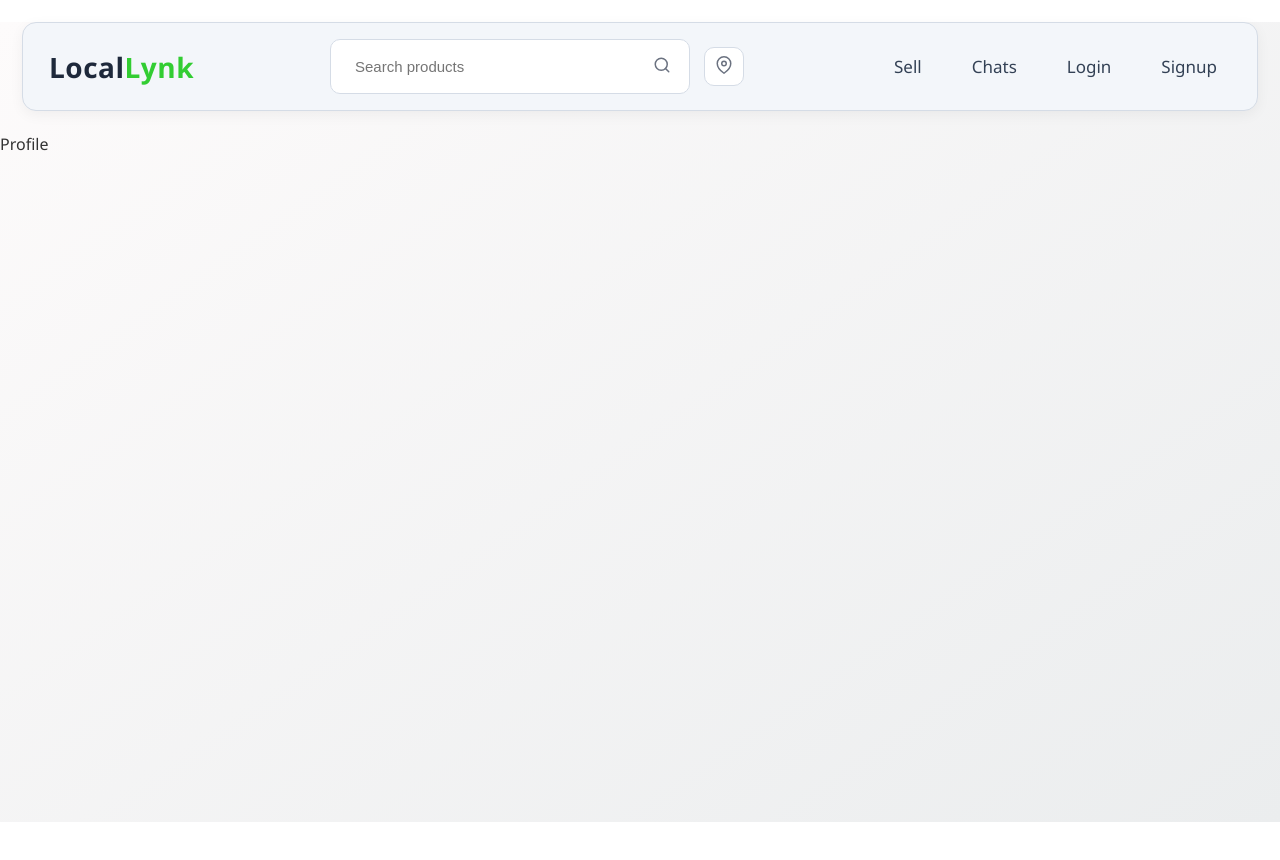
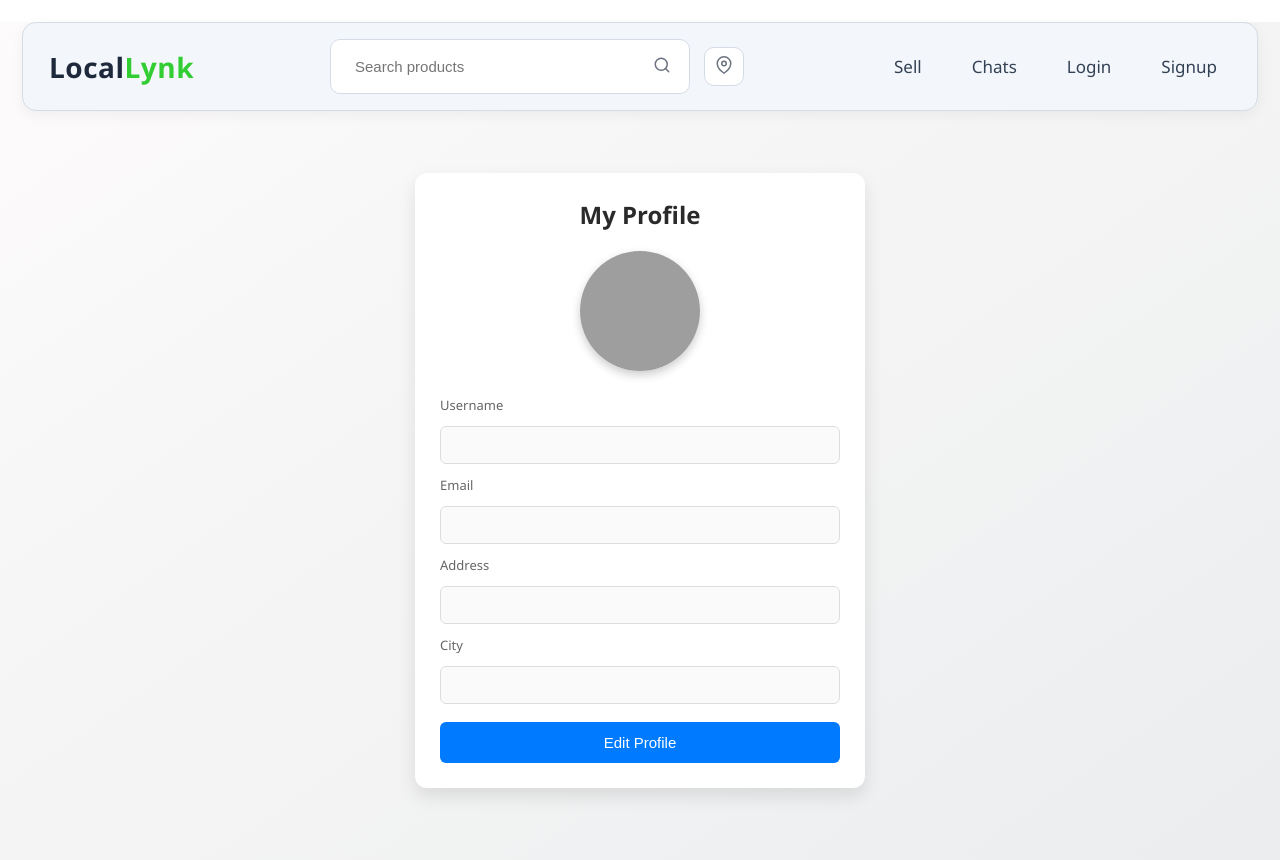
Before and after one commit to Nithish-2809/locallynk-frontend, a React (Vite) app: page /profile in a window 1280 px wide. Shown: the top 860 px of the page. Before the commit the page ends 822 px from the top, so only its background shows below. Built offline with nearby package versions, Linux system fonts and the light colour scheme; grey boxes are pictures that could not be loaded.

Commit message:
added profile page

```diff
--- a/src/Styles/Profile.css
+++ b/src/Styles/Profile.css
@@ -0,0 +1,85 @@
+.profile-container {
+  width: 450px;
+  margin: auto;
+  background: white;
+  padding: 25px;
+  border-radius: 12px;
+  box-shadow: 0 8px 18px rgba(0,0,0,0.1);
+}
+
+.profile-title {
+  text-align: center;
+  margin-bottom: 20px;
+  color: #2a2a2a;
+}
+
+.profile-pic-wrapper {
+  text-align: center;
+  margin-bottom: 20px;
+}
+
+.profile-pic {
+  width: 120px;
+  height: 120px;
+  border-radius: 50%;
+  object-fit: cover;
+  box-shadow: 0px 4px 10px rgba(0,0,0,0.2);
+}
+
+.profile-details {
+  display: flex;
+  flex-direction: column;
+  gap: 12px;
+}
+
+.profile-details label {
+  font-size: 13px;
+  color: #666;
+}
+
+.profile-details input {
+  padding: 10px;
+  border: 1px solid #ddd;
+  border-radius: 6px;
+  background: #fafafa;
+}
+
+.btn-edit, .btn-save {
+  margin-top: 18px;
+  width: 100%;
+  padding: 12px;
+  border-radius: 6px;
+  color: white;
+  font-size: 15px;
+}
+
+.btn-edit {
+  background: #007bff;
+}
+
+.btn-edit:hover {
+  background: #0066d6;
+}
+
+.btn-save {
+  background: limegreen;
+}
+
+.btn-save:hover {
+  background: #28a428;
+}
+
+.btn-remove {
+  margin-top: 8px;
+  padding: 8px 12px;
+  background: #ff4d4d;
+  color: white;
+  border: none;
+  border-radius: 6px;
+  cursor: pointer;
+  font-size: 14px;
+}
+
+.btn-remove-pic:hover {
+  background: #e60000;
+}
--- a/src/pages/Profile.jsx
+++ b/src/pages/Profile.jsx
@@ -1,9 +1,223 @@
-import React from 'react'
+import React, { useEffect, useState } from "react";
+import axios from "axios";
+import Notification from "../components/Notification";
+import "../Styles/Profile.css";
 
 function Profile() {
+  const storedUser = JSON.parse(localStorage.getItem("user") || "{}");
+
+  // Correct ID from backend
+  const userId = storedUser?.id || storedUser?._id;
+
+  const DEFAULT_AVATAR =
+    "https://cdn.pixabay.com/photo/2015/10/05/22/37/blank-profile-picture-973460_1280.png";
+
+  const [popup, setPopup] = useState({ show: false, type: "", message: "" });
+
+  const showPopup = (type, message) => {
+    setPopup({ show: true, type, message });
+    setTimeout(() => setPopup({ show: false, type: "", message: "" }), 2500);
+  };
+
+  // Main form state
+  const [form, setForm] = useState({
+    userName: "",
+    email: "",
+    address: "",
+    city: "",
+    profilePic: DEFAULT_AVATAR,
+    latitude: "",
+    longitude: "",
+  });
+
+  const [editMode, setEditMode] = useState(false);
+  const [profilePicFile, setProfilePicFile] = useState(null);
+
+  // --------------------------------------------------
+  // LOAD USER DATA ONCE
+  // --------------------------------------------------
+  useEffect(() => {
+    if (storedUser) {
+      setForm({
+        userName: storedUser.userName || "",
+        email: storedUser.email || "",
+        address: storedUser.location?.address || "",
+        city: storedUser.location?.city || "",
+        profilePic: storedUser.profilePic || DEFAULT_AVATAR,
+        latitude: storedUser.location?.coordinates?.[1] || "",
+        longitude: storedUser.location?.coordinates?.[0] || "",
+      });
+    }
+  }, []);
+
+  // --------------------------------------------------
+  // HANDLE INPUT CHANGE
+  // --------------------------------------------------
+  const handleChange = (e) => {
+    setForm((prev) => ({ ...prev, [e.target.name]: e.target.value }));
+  };
+
+  // --------------------------------------------------
+  // HANDLE PROFILE PIC CHANGE
+  // --------------------------------------------------
+  const handleFileChange = (e) => {
+    const file = e.target.files[0];
+    setProfilePicFile(file);
+
+    if (file) {
+      // preview new pic
+      setForm((prev) => ({
+        ...prev,
+        profilePic: URL.createObjectURL(file),
+      }));
+    }
+  };
+
+  // --------------------------------------------------
+  // REMOVE PROFILE PIC
+  // --------------------------------------------------
+  const removeProfilePic = () => {
+    setProfilePicFile(null);
+    setForm((prev) => ({ ...prev, profilePic: DEFAULT_AVATAR }));
+    showPopup("success", "Profile picture removed");
+  };
+
+  // --------------------------------------------------
+  // SAVE PROFILE
+  // --------------------------------------------------
+  const saveProfile = async () => {
+    try {
+      const data = new FormData();
+      data.append("userName", form.userName);
+      data.append("email", form.email);
+      data.append("address", form.address);
+      data.append("city", form.city);
+
+      // LOCATION
+      data.append(
+        "location",
+        JSON.stringify({
+          type: "Point",
+          coordinates: [Number(form.longitude), Number(form.latitude)],
+          address: form.address,
+          city: form.city,
+        })
+      );
+
+      // PROFILE PIC HANDLING
+      if (profilePicFile) {
+        data.append("profilePic", profilePicFile);
+      } else if (form.profilePic === DEFAULT_AVATAR) {
+        data.append("removePic", "true");
+      }
+
+      // PATCH request
+      const res = await axios.patch(
+        `https://locallynk-production.up.railway.app/user/${userId}`,
+        data
+      );
+
+      const updatedUser = res.data.user;
+
+      // Always save consistent ID
+      localStorage.setItem(
+        "user",
+        JSON.stringify({ ...updatedUser, id: updatedUser._id })
+      );
+
+      showPopup("success", "Profile updated successfully!");
+
+      // Update UI
+      setForm({
+        userName: updatedUser.userName,
+        email: updatedUser.email,
+        address: updatedUser.location.address,
+        city: updatedUser.location.city,
+        profilePic: updatedUser.profilePic || DEFAULT_AVATAR,
+        latitude: updatedUser.location.coordinates[1],
+        longitude: updatedUser.location.coordinates[0],
+      });
+
+      setEditMode(false);
+    } catch (err) {
+      console.error(err);
+      showPopup("error", "Failed to update profile");
+    }
+  };
+
   return (
-    <div>Profile</div>
-  )
+    <div className="page-wrapper">
+      <div className="profile-container">
+        <h2 className="profile-title">My Profile</h2>
+
+        {/* Profile Image */}
+        <div className="profile-pic-wrapper">
+          <img
+            src={form.profilePic || DEFAULT_AVATAR}
+            alt="Profile"
+            className="profile-pic"
+          />
+
+          {editMode && (
+            <>
+              <input type="file" onChange={handleFileChange} />
+              <button className="btn-remove" onClick={removeProfilePic}>
+                Remove Profile Picture
+              </button>
+            </>
+          )}
+        </div>
+
+        {/* Profile Fields */}
+        <div className="profile-details">
+          <label>Username</label>
+          <input
+            name="userName"
+            value={form.userName}
+            onChange={handleChange}
+            disabled={!editMode}
+          />
+
+          <label>Email</label>
+          <input
+            name="email"
+            value={form.email}
+            onChange={handleChange}
+            disabled={!editMode}
+          />
+
+          <label>Address</label>
+          <input
+            name="address"
+            value={form.address}
+            onChange={handleChange}
+            disabled={!editMode}
+          />
+
+          <label>City</label>
+          <input
+            name="city"
+            value={form.city}
+            onChange={handleChange}
+            disabled={!editMode}
+          />
+        </div>
+
+        {/* Buttons */}
+        {!editMode ? (
+          <button className="btn-edit" onClick={() => setEditMode(true)}>
+            Edit Profile
+          </button>
+        ) : (
+          <button className="btn-save" onClick={saveProfile}>
+            Save Changes
+          </button>
+        )}
+      </div>
+
+      {popup.show && <Notification type={popup.type} message={popup.message} />}
+    </div>
+  );
 }
 
-export default Profile
+export default Profile;
```
